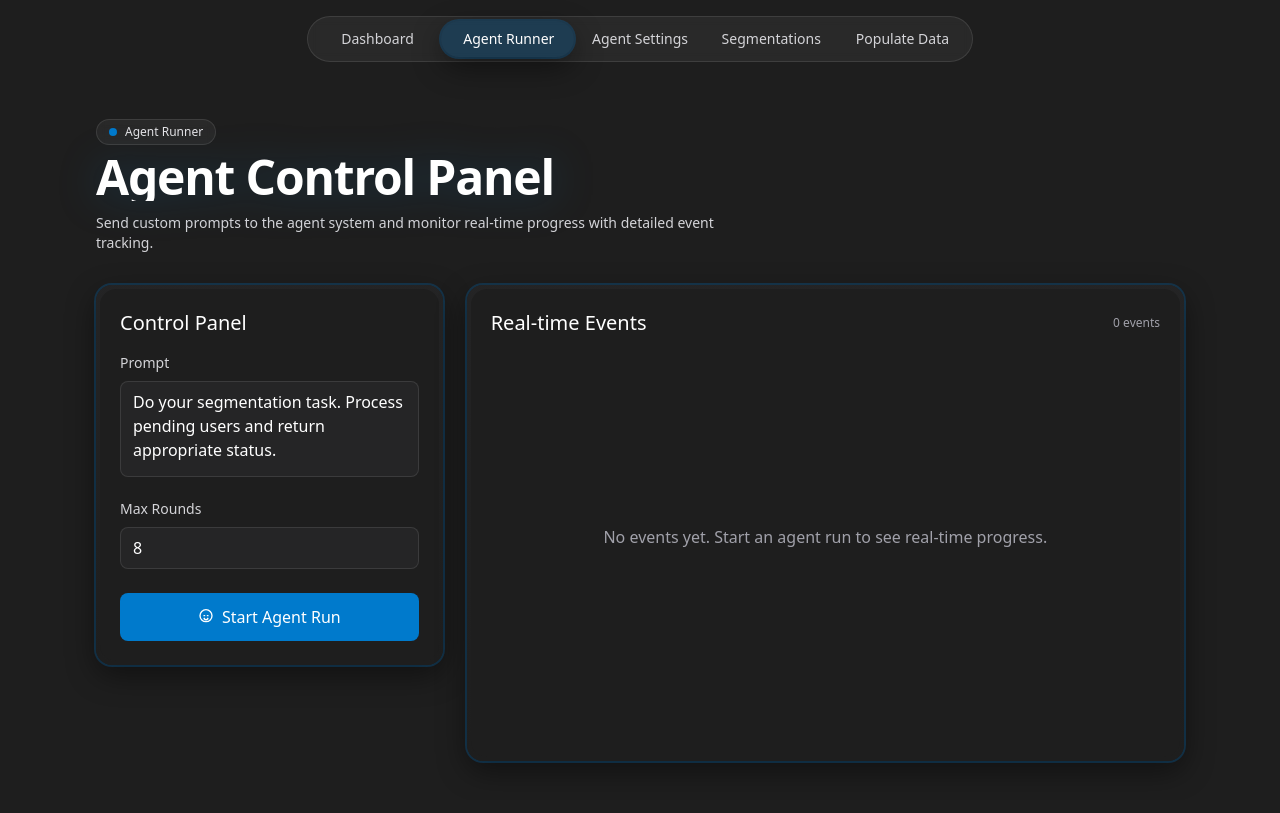
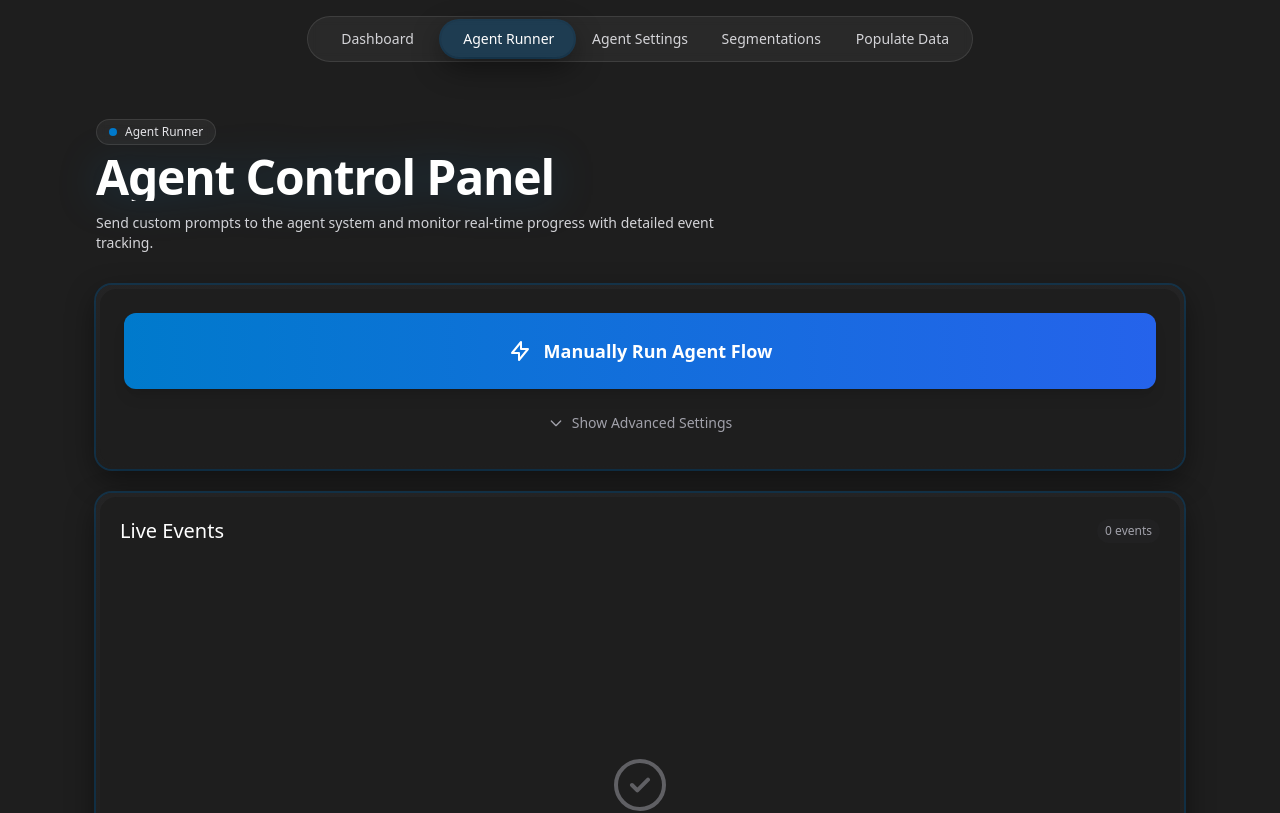
Before and after one commit to solac34/AdGenProject, a Next.js app in the folder AdGen-WebApp/: page /agent-runner in a window 1280 px wide. Shown: the top 813 px of the page. Built offline with nearby package versions, Linux system fonts and the light colour scheme.

Commit message:
update adgen webapp

```diff
--- a/AdGen-WebApp/app/agent-runner/page.tsx
+++ b/AdGen-WebApp/app/agent-runner/page.tsx
@@ -27,6 +27,7 @@ export default function AgentRunnerPage() {
   const [prompt, setPrompt] = useState('Do your segmentation task. Process pending users and return appropriate status.');
   const [maxRounds, setMaxRounds] = useState(8);
   const [result, setResult] = useState<any>(null);
+  const [showAdvanced, setShowAdvanced] = useState(false);
   const eventsEndRef = useRef<HTMLDivElement>(null);
   const startTimeRef = useRef<number | null>(null);
 
@@ -48,13 +49,25 @@ export default function AgentRunnerPage() {
     // SSE stream
     let es: EventSource | null = null;
     try {
-      es = new EventSource(`/api/agent-events?runId=${encodeURIComponent(runId)}&sse=1`);
+      const sseUrl = `/api/agent-events?runId=${encodeURIComponent(runId)}&sse=1`;
+      console.log('🔌 Opening SSE connection:', sseUrl);
+      es = new EventSource(sseUrl);
+
+      es.onopen = () => {
+        console.log('✅ SSE connection opened successfully');
+      };
+
       es.onmessage = (evt) => {
+        console.log('📨 SSE message received:', evt.data);
         try {
           const parsed = JSON.parse(evt.data || '{}') as Partial<AgentEvent> & { id?: string };
           const id = parsed.id || `${parsed.timestamp}-${Math.random().toString(36).slice(2,7)}`;
+          console.log('📦 Parsed event:', { id, agent: parsed.agent, status: parsed.status, message: parsed.message });
           setEvents((prev) => {
-            if (prev.some((e) => e.id === id)) return prev;
+            if (prev.some((e) => e.id === id)) {
+              console.log('⏭️  Skipping duplicate event:', id);
+              return prev;
+            }
             const next = [...prev, {
               id,
               agent: parsed.agent || 'unknown',
@@ -64,23 +77,27 @@ export default function AgentRunnerPage() {
               timestamp: Number(parsed.timestamp || Date.now()),
               receivedAt: Date.now(),
             }];
+            console.log('✨ Added event, total:', next.length);
             // Stop if terminal status received
             const last = next[next.length - 1];
             const term = ['completed','finished','failed','error','segmentation_finished','flow_finished'];
             if (last && term.includes((last.status || '').toLowerCase())) {
+              console.log('🏁 Terminal status received:', last.status);
               setIsRunning(false);
             }
             return next.slice(-500);
           });
-        } catch {
-          // ignore malformed
+        } catch (err) {
+          console.error('❌ Failed to parse SSE message:', err);
         }
       };
-      es.onerror = () => {
+
+      es.onerror = (err) => {
+        console.error('❌ SSE error:', err);
         try { es?.close(); } catch {}
       };
-    } catch {
-      // ignore
+    } catch (err) {
+      console.error('❌ Failed to create SSE connection:', err);
     }
 
     const pollEvents = async () => {
@@ -136,6 +153,9 @@ export default function AgentRunnerPage() {
 
     try {
       console.log('🚀 Starting agent run...');
+      console.log('📝 Prompt:', prompt);
+      console.log('🔄 Max rounds:', maxRounds);
+
       const res = await fetch('/api/run', {
         method: 'POST',
         headers: {
@@ -149,15 +169,18 @@ export default function AgentRunnerPage() {
 
       const data: RunResult = await res.json();
       console.log('📊 Agent run response:', data);
+      console.log('🆔 Run ID:', data.runId);
+      console.log('📡 Forwarded:', data.forwarded);
 
       setRunId(data.runId);
       setResult(data.result);
 
       if (!data.forwarded) {
-        console.warn('⚠️ Request not forwarded to agents service:', data.error || 'Unknown reason');
+        console.warn('⚠️  Request not forwarded to agents service:', data.error || 'Unknown reason');
         setIsRunning(false);
       } else {
-        console.log('✅ Agent run initiated successfully');
+        console.log('✅ Agent run initiated successfully, listening for events on:', data.runId);
+        console.log('🎧 SSE endpoint:', `/api/agent-events?runId=${data.runId}&sse=1`);
       }
     } catch (error) {
       console.error('❌ Failed to start agent run:', error);
@@ -206,33 +229,79 @@ export default function AgentRunnerPage() {
         </p>
       </div>
 
-      <div className="grid grid-cols-1 lg:grid-cols-3 gap-6">
-        {/* Control Panel */}
+      {/* Main Action Button */}
       <motion.div
-          initial={{ opacity: 0, x: -20 }}
-          animate={{ opacity: 1, x: 0 }}
-          className="lg:col-span-1"
+        initial={{ opacity: 0, y: 20 }}
+        animate={{ opacity: 1, y: 0 }}
+        transition={{ delay: 0.1 }}
+        className="mb-6"
       >
         <div className="rounded-2xl bg-gradient-to-b from-brand-gray3/80 to-brand-gray4 p-1 shadow-glow">
-            <div className="rounded-2xl bg-brand-gray4 p-5">
-              <h2 className="text-xl font-medium mb-4">Control Panel</h2>
+          <div className="rounded-2xl bg-brand-gray4 p-6">
+            <button
+              onClick={startAgentRun}
+              disabled={isRunning || !prompt.trim()}
+              className="w-full px-8 py-6 bg-gradient-to-r from-brand-blue to-blue-600 hover:from-brand-blue/90 hover:to-blue-600/90 disabled:from-brand-blue/30 disabled:to-blue-600/30 disabled:cursor-not-allowed text-white font-semibold text-lg rounded-xl transition-all duration-200 flex items-center justify-center gap-3 shadow-lg hover:shadow-brand-blue/20 relative overflow-hidden group"
+            >
+              {isRunning ? (
+                <>
+                  <div className="w-6 h-6 border-3 border-white/30 border-t-white rounded-full animate-spin" />
+                  <span>Running Agent Flow...</span>
+                </>
+              ) : (
+                <>
+                  <svg className="w-6 h-6 transition-transform group-hover:scale-110" fill="none" stroke="currentColor" viewBox="0 0 24 24">
+                    <path strokeLinecap="round" strokeLinejoin="round" strokeWidth={2} d="M13 10V3L4 14h7v7l9-11h-7z" />
+                  </svg>
+                  <span>Manually Run Agent Flow</span>
+                </>
+              )}
+              <div className="absolute inset-0 bg-gradient-to-r from-transparent via-white/10 to-transparent translate-x-[-200%] group-hover:translate-x-[200%] transition-transform duration-1000" />
+            </button>
 
+            {/* Advanced Settings Toggle */}
+            <button
+              onClick={() => setShowAdvanced(!showAdvanced)}
+              className="w-full mt-4 px-4 py-2 text-sm text-zinc-400 hover:text-zinc-200 flex items-center justify-center gap-2 transition-colors"
+            >
+              <svg
+                className={`w-4 h-4 transition-transform ${showAdvanced ? 'rotate-180' : ''}`}
+                fill="none"
+                stroke="currentColor"
+                viewBox="0 0 24 24"
+              >
+                <path strokeLinecap="round" strokeLinejoin="round" strokeWidth={2} d="M19 9l-7 7-7-7" />
+              </svg>
+              {showAdvanced ? 'Hide Advanced Settings' : 'Show Advanced Settings'}
+            </button>
+
+            {/* Advanced Settings Panel */}
+            <AnimatePresence>
+              {showAdvanced && (
+                <motion.div
+                  initial={{ height: 0, opacity: 0 }}
+                  animate={{ height: 'auto', opacity: 1 }}
+                  exit={{ height: 0, opacity: 0 }}
+                  transition={{ duration: 0.3 }}
+                  className="overflow-hidden"
+                >
+                  <div className="pt-4 mt-4 border-t border-white/10 space-y-4">
                     {/* Prompt Input */}
-              <div className="mb-4">
+                    <div>
                       <label className="block text-sm font-medium text-zinc-300 mb-2">
-                  Prompt
+                        Custom Prompt
                       </label>
                       <textarea
                         value={prompt}
                         onChange={(e) => setPrompt(e.target.value)}
                         disabled={isRunning}
-                  className="w-full h-24 px-3 py-2 bg-brand-gray3 border border-white/10 rounded-lg text-white placeholder-zinc-400 focus:outline-none focus:ring-2 focus:ring-brand-blue/50 disabled:opacity-50 disabled:cursor-not-allowed resize-none"
-                  placeholder="Enter your prompt here..."
+                        className="w-full h-24 px-3 py-2 bg-brand-gray3 border border-white/10 rounded-lg text-white text-sm placeholder-zinc-400 focus:outline-none focus:ring-2 focus:ring-brand-blue/50 disabled:opacity-50 disabled:cursor-not-allowed resize-none"
+                        placeholder="Enter your custom prompt here..."
                       />
                     </div>
 
                     {/* Max Rounds Input */}
-              <div className="mb-6">
+                    <div>
                       <label className="block text-sm font-medium text-zinc-300 mb-2">
                         Max Rounds
                       </label>
@@ -243,37 +312,25 @@ export default function AgentRunnerPage() {
                         disabled={isRunning}
                         min="1"
                         max="20"
-                  className="w-full px-3 py-2 bg-brand-gray3 border border-white/10 rounded-lg text-white placeholder-zinc-400 focus:outline-none focus:ring-2 focus:ring-brand-blue/50 disabled:opacity-50 disabled:cursor-not-allowed"
+                        className="w-full px-3 py-2 bg-brand-gray3 border border-white/10 rounded-lg text-white text-sm placeholder-zinc-400 focus:outline-none focus:ring-2 focus:ring-brand-blue/50 disabled:opacity-50 disabled:cursor-not-allowed"
                       />
+                      <p className="mt-1 text-xs text-zinc-500">Number of agent execution rounds (1-20)</p>
                     </div>
-
-              {/* Run Button */}
-              <button
-                onClick={startAgentRun}
-                disabled={isRunning || !prompt.trim()}
-                className="w-full px-4 py-3 bg-brand-blue hover:bg-brand-blue/80 disabled:bg-brand-blue/30 disabled:cursor-not-allowed text-white font-medium rounded-lg transition-colors duration-200 flex items-center justify-center gap-2"
-              >
-                {isRunning ? (
-                  <>
-                    <div className="w-4 h-4 border-2 border-white/30 border-t-white rounded-full animate-spin" />
-                    Running...
-                  </>
-                ) : (
-                  <>
-                    <svg className="w-4 h-4" fill="none" stroke="currentColor" viewBox="0 0 24 24">
-                      <path strokeLinecap="round" strokeLinejoin="round" strokeWidth={2} d="M14.828 14.828a4 4 0 01-5.656 0M9 10h1m4 0h1m-6 4h1m4 0h1m6-4a9 9 0 11-18 0 9 9 0 0118 0z" />
-                    </svg>
-                    Start Agent Run
-                  </>
+                  </div>
+                </motion.div>
               )}
-              </button>
+            </AnimatePresence>
 
             {/* Run Info */}
             {runId && (
-                <div className="mt-4 p-3 bg-brand-gray3/50 rounded-lg">
-                  <div className="text-xs text-zinc-400 mb-1">Run ID</div>
+              <motion.div
+                initial={{ opacity: 0, y: -10 }}
+                animate={{ opacity: 1, y: 0 }}
+                className="mt-4 p-3 bg-brand-gray3/50 rounded-lg border border-white/5"
+              >
+                <div className="text-xs text-zinc-400 mb-1">Active Run ID</div>
                 <div className="text-sm font-mono text-zinc-200 break-all">{runId}</div>
-                </div>
+              </motion.div>
             )}
           </div>
         </div>
@@ -281,31 +338,37 @@ export default function AgentRunnerPage() {
 
       {/* Events Panel */}
       <motion.div
-          initial={{ opacity: 0, x: 20 }}
-          animate={{ opacity: 1, x: 0 }}
-          className="lg:col-span-2"
+        initial={{ opacity: 0, y: 20 }}
+        animate={{ opacity: 1, y: 0 }}
+        transition={{ delay: 0.2 }}
       >
         <div className="rounded-2xl bg-gradient-to-b from-brand-gray3/80 to-brand-gray4 p-1 shadow-glow">
           <div className="rounded-2xl bg-brand-gray4 p-5">
             <div className="flex items-center justify-between mb-4">
-                <h2 className="text-xl font-medium">Real-time Events</h2>
-                <div className="flex items-center gap-2">
+              <h2 className="text-xl font-medium">Live Events</h2>
+              <div className="flex items-center gap-3">
                 {isRunning && (
                   <div className="flex items-center gap-2 text-xs text-zinc-400">
-                      <div className="w-2 h-2 bg-green-400 rounded-full animate-pulse" />
+                    <div className="relative flex h-3 w-3">
+                      <span className="animate-ping absolute inline-flex h-full w-full rounded-full bg-green-400 opacity-75"></span>
+                      <span className="relative inline-flex rounded-full h-3 w-3 bg-green-400"></span>
+                    </div>
                     Live
                   </div>
                 )}
-                  <span className="text-xs text-zinc-400">{events.length} events</span>
+                <span className="text-xs text-zinc-400 px-2 py-1 bg-brand-gray3/50 rounded-full">{events.length} events</span>
               </div>
             </div>
 
             {/* Events List */}
-              <div className="h-96 overflow-y-auto space-y-2 scrollbar-thin scrollbar-track-brand-gray3 scrollbar-thumb-brand-blue/30">
+            <div className="h-[500px] overflow-y-auto space-y-2 scrollbar-thin scrollbar-track-brand-gray3 scrollbar-thumb-brand-blue/30">
               <AnimatePresence>
                 {events.length === 0 ? (
-                    <div className="flex items-center justify-center h-full text-zinc-400">
-                      {isRunning ? 'Waiting for events...' : 'No events yet. Start an agent run to see real-time progress.'}
+                  <div className="flex flex-col items-center justify-center h-full text-zinc-400">
+                    <svg className="w-16 h-16 mb-4 opacity-50" fill="none" stroke="currentColor" viewBox="0 0 24 24">
+                      <path strokeLinecap="round" strokeLinejoin="round" strokeWidth={1.5} d="M9 12l2 2 4-4m6 2a9 9 0 11-18 0 9 9 0 0118 0z" />
+                    </svg>
+                    <p className="text-sm">{isRunning ? 'Waiting for events...' : 'No events yet. Start an agent run to see real-time progress.'}</p>
                   </div>
                 ) : (
                   events.map((event, index) => (
@@ -313,12 +376,12 @@ export default function AgentRunnerPage() {
                       key={event.id}
                       initial={{ opacity: 0, y: 10 }}
                       animate={{ opacity: 1, y: 0 }}
-                        transition={{ delay: index * 0.05 }}
-                        className="p-3 bg-brand-gray3/30 rounded-lg border border-white/5"
+                      transition={{ delay: Math.min(index * 0.02, 0.3) }}
+                      className="p-3 bg-brand-gray3/30 rounded-lg border border-white/5 hover:border-white/10 transition-colors"
                     >
                       <div className="flex items-start justify-between gap-3">
                         <div className="flex-1 min-w-0">
-                            <div className="flex items-center gap-2 mb-1">
+                          <div className="flex items-center gap-2 mb-1 flex-wrap">
                             <span className={`px-2 py-1 rounded-full text-xs font-medium ${getStatusColor(event.status)}`}>
                               {event.status}
                             </span>
@@ -344,7 +407,6 @@ export default function AgentRunnerPage() {
           </div>
         </div>
       </motion.div>
-      </div>
 
       {/* Result Panel */}
       {result && (
--- a/AdGen-WebApp/package.json
+++ b/AdGen-WebApp/package.json
@@ -9,7 +9,10 @@
     "lint": "next lint"
   },
   "dependencies": {
+    "@faker-js/faker": "^8.4.1",
+    "@google-cloud/bigquery": "^7.7.0",
     "@google-cloud/firestore": "^7.11.6",
+    "bcryptjs": "^2.4.3",
     "clsx": "2.1.1",
     "framer-motion": "11.11.17",
     "next": "14.2.10",
@@ -18,6 +21,7 @@
     "recharts": "2.12.7"
   },
   "devDependencies": {
+    "@types/bcryptjs": "^2.4.6",
     "@types/node": "22.7.5",
     "@types/react": "18.3.12",
     "@types/react-dom": "18.3.1",
```
Also changed, not shown: AdGen-WebApp/app/api/agent-events/route.ts (+27 -5 lines), AdGen-WebApp/app/api/run/route.ts (+16 -5 lines). Lines whose indentation alone changed are shown as unchanged.
